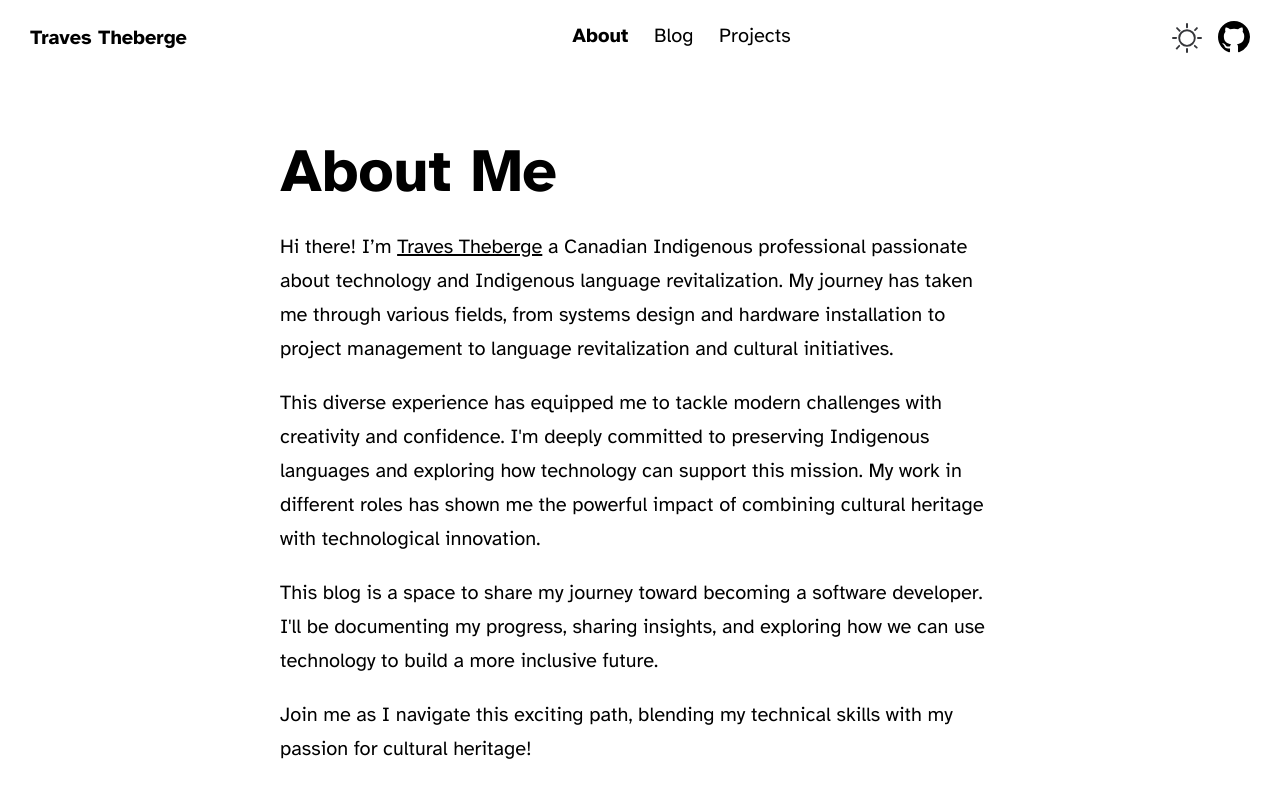
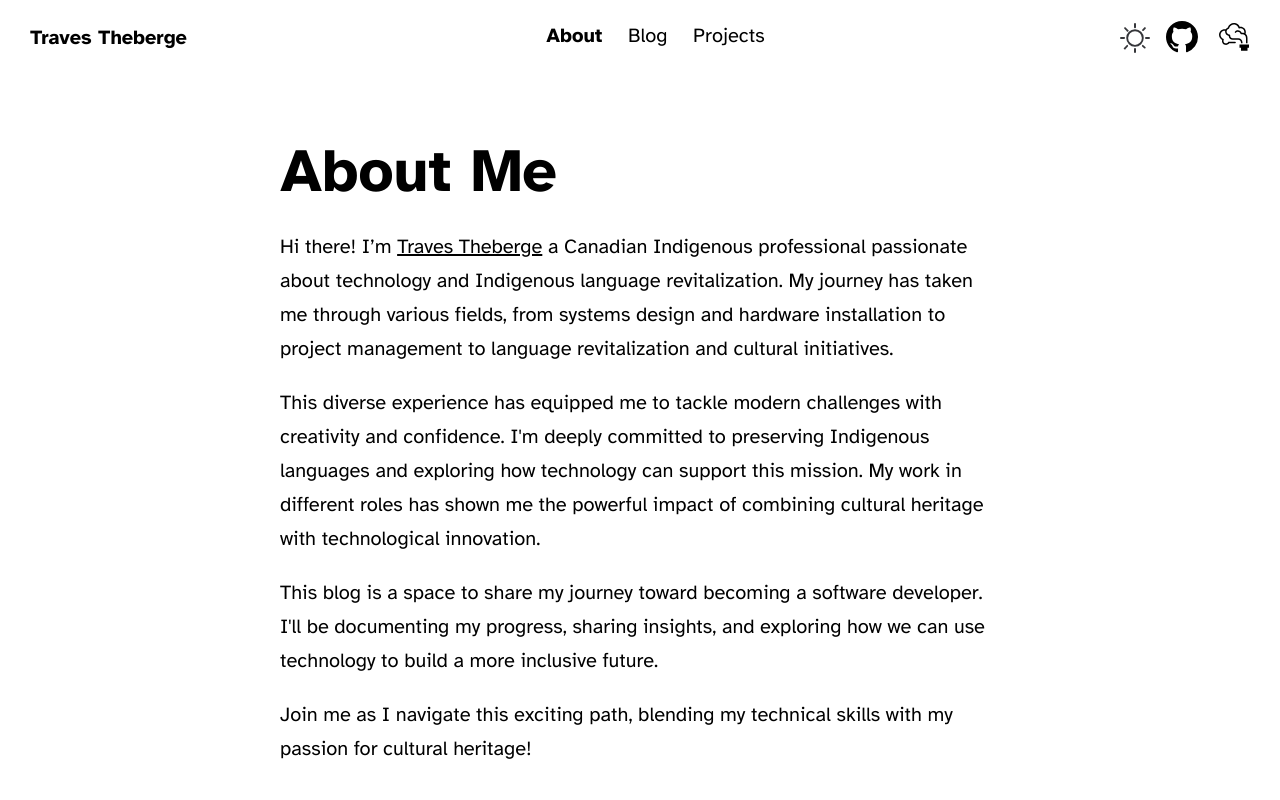
Before and after one commit to Traves-Theberge/Astro_Blog_Template, an Astro site: page / in a window 1280 px wide. Shown: the top 800 px of the page. Built offline with nearby package versions, Linux system fonts and the light colour scheme; Astro itself is replaced by a stand-in of ours.

Commit message:
Added Rss feed button

```diff
--- a/astro.config.mjs
+++ b/astro.config.mjs
@@ -5,6 +5,6 @@ import sitemap from '@astrojs/sitemap';
 
 // https://astro.build/config
 export default defineConfig({
-	site: 'https://example.com',
+	site: 'https://blog-traves.vercel.app/',
 	integrations: [mdx(), sitemap()],
 });
--- a/src/components/Header.astro
+++ b/src/components/Header.astro
@@ -32,6 +32,28 @@ import ThemeIcon from './ThemeIcon.astro';
 					></path></svg
 				>
 			</a>
+			<a href="/rss.xml" target="_blank">
+				<span class="sr-only">RSS Feed</span>
+				<svg viewBox="0 0 256 256" aria-hidden="true" width="32" height="32" fill="currentColor">
+				  <path d="M220.37,102.96c1.66-4.58,2.5-9.39,2.5-14.34c0-23.29-18.95-42.24-42.24-42.24c-2.36,0-4.71,0.19-7.01,0.58
+					c-5.67-13.22-16.76-23.52-30.54-28.11C116.59,10.02,87.85,24.39,79,50.9c-0.06,0.16-0.11,0.33-0.17,0.49
+					c-7.15,2.98-12.97,8.1-16.84,14.46C46.56,63,30.46,68.32,19.83,80.13c-8.14,9.04-12.28,20.71-11.64,32.85
+					c0.63,12.14,5.96,23.31,14.99,31.45c2.91,2.62,6.09,4.83,9.5,6.6c-2.21,8.11-1.14,16.84,3.16,24.28
+					c4.26,7.37,11.13,12.65,19.35,14.85c2.75,0.74,5.54,1.1,8.31,1.1c5.52,0,10.97-1.45,15.88-4.28c3.85-2.23,7.22-5.3,9.88-8.98H137
+					c3.31,0,6-2.69,6-6s-2.69-6-6-6H86c-2.16,0-4.15,1.16-5.21,3.03c-1.8,3.15-4.43,5.83-7.41,7.56c-4.6,2.65-9.95,3.35-15.08,1.98
+					s-9.41-4.66-12.07-9.26c-3.34-5.79-3.545-12.817-0.56-18.81c0.872-1.75,0.927-3.81,0.247-5.25c-0.68-1.45-2.097-2.55-3.597-3.09
+					c-4.1-1.46-7.83-3.69-11.1-6.64c-6.66-6-10.58-14.22-11.05-23.17c-0.47-8.94,2.58-17.53,8.58-24.19c7.3-8.1,18.1-12.04,28.73-10.83
+					c-0.48,2.36-0.75,4.8-0.75,7.29c0,17.5,12.31,32.05,28.93,35.33C86.54,136.94,99.99,150,117,150h45c12.17,0,22.06,9.89,22.06,22.04
+					V178h12v-5.96c0-18.77-15.28-34.04-34.06-34.04h-45c-10.87,0-19.39-8.71-19.39-19.83v-3.55c0-3.23-2.55-5.88-5.77-6
+					c-12.96-0.48-23.11-11.02-23.11-24c0-10.55,6.76-19.76,16.82-22.91c1.99-0.63,3.51-2.24,4.02-4.26c0.22-0.88,0.5-1.82,0.82-2.77
+					c6.75-20.22,28.68-31.18,48.9-24.44c11.89,3.96,21.16,13.49,24.78,25.51c0.46,1.54,1.52,2.82,2.93,3.57
+					c1.42,0.75,3.08,0.91,4.61,0.42c2.89-0.9,5.93-1.36,9.02-1.36c16.68,0,30.24,13.56,30.24,30.24c0,2.78-0.37,5.5-1.1,8.12
+					c-4.54-1.79-9.49-2.77-14.7-2.77h-5.67c-5.54-14.74-21.4-23.38-37.09-19.53c-6.82,1.69-12.73,5.47-17.09,10.94
+					c-2.06,2.59-1.63,6.37,0.96,8.43c2.59,2.07,6.37,1.64,8.43-0.95c2.69-3.38,6.35-5.72,10.58-6.77
+					c10.48-2.57,21.132,3.852,23.67,14.35c0.921,3.81,3.328,5.53,6.2,5.53h10.01c16.22,0,28.93,13.63,28.93,31.03v41h12v-41
+					C236,123,229.94,110.77,220.37,102.96z M172.044,188.062L248,188v26h-12v24h-52v-24h-12L172.044,188.062z"/>
+				</svg>
+			  </a>
 		</div>
 	</nav>
 </header>
```
